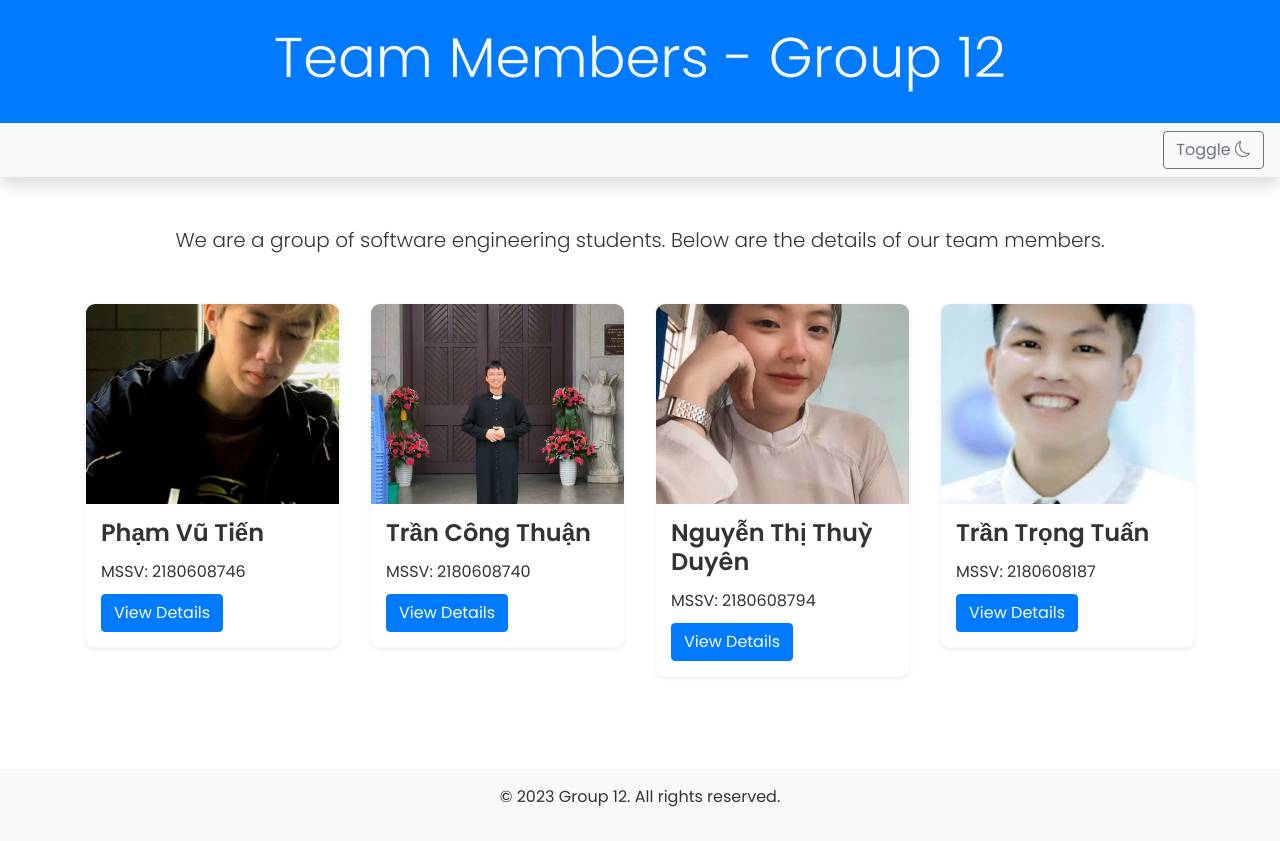
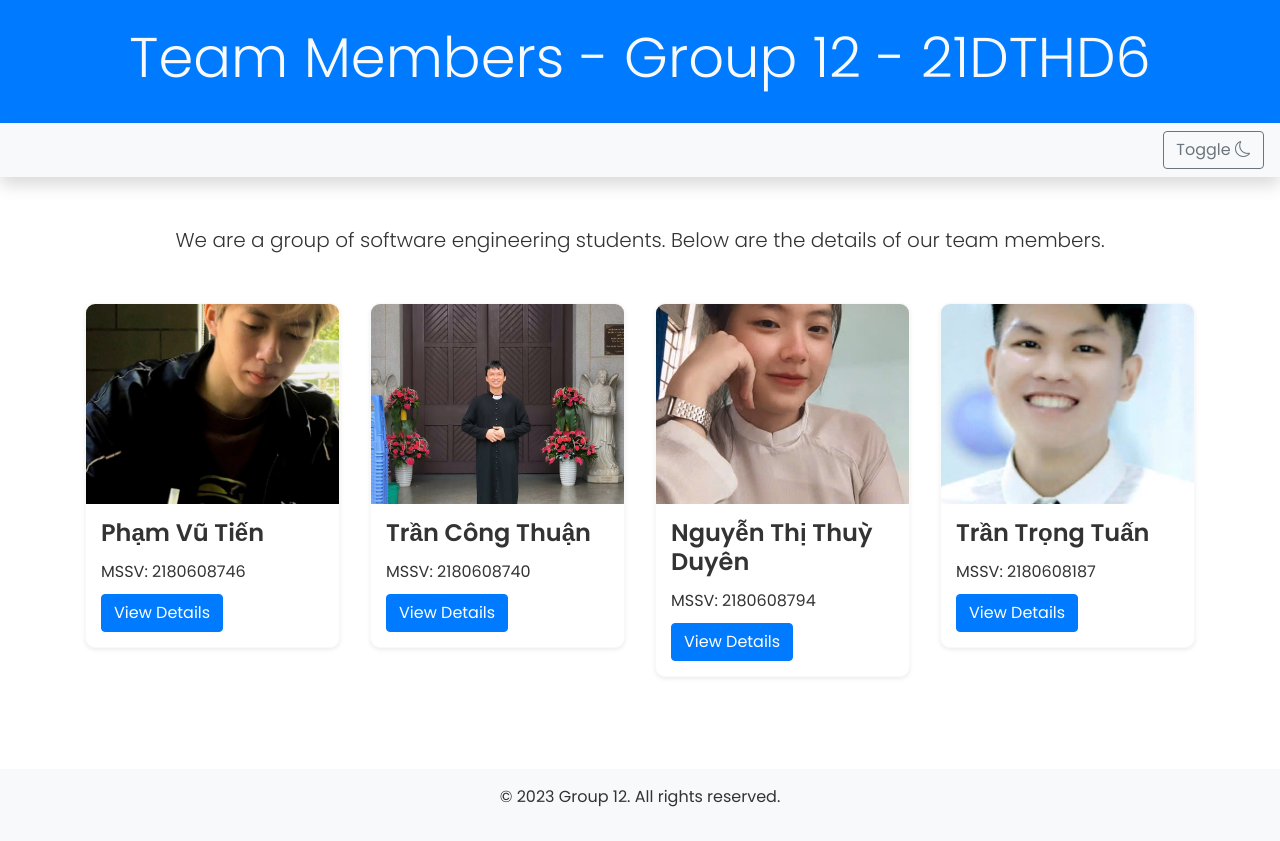
Before and after one commit to Tinas0603/nhom12.github.io, a plain HTML site: page index.html in a window 1280 px wide. Drawn offline with nearby package versions, Linux system fonts and the light colour scheme.

Commit message:
test conflig

```diff
--- a/index.html
+++ b/index.html
@@ -15,7 +15,7 @@
     <!-- Header -->
     <header class="bg-primary text-light py-4">
         <div class="container">
-            <h1 class="text-center display-4">Team Members - Group 12</h1>
+            <h1 class="text-center display-4">Team Members - Group 12 - 21DTHD6</h1>
         </div>
     </header>
 
@@ -35,7 +35,8 @@
     <!-- Group Introduction Section -->
     <div class="container mt-5">
         <div class="text-center mb-5">
-            <p class="lead">We are a group of software engineering students. Below are the details of our team members.</p>
+            <p class="lead">We are a group of software engineering students. Below are the details of our team members.
+            </p>
         </div>
 
         <!-- Team Members Section -->
```
